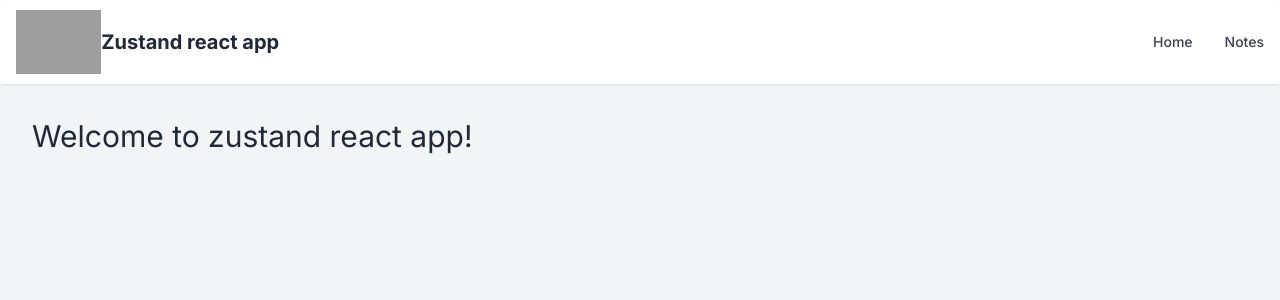
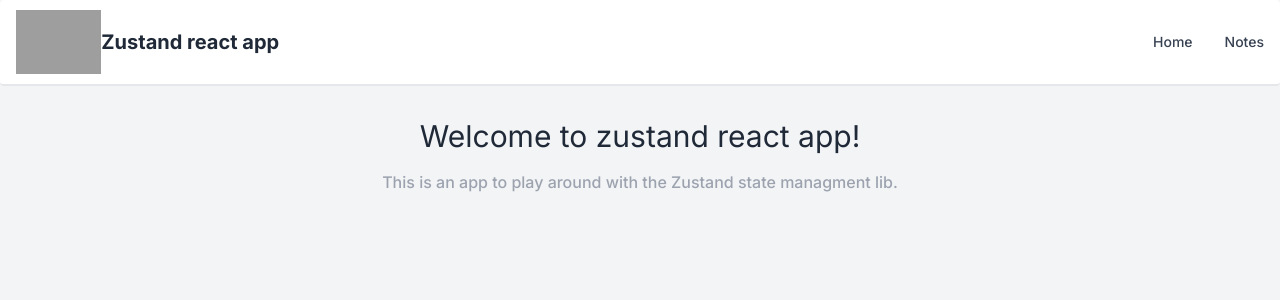
Before and after one commit to jmarc00s/zustand-react-app, a React (Vite) app: page / in a window 1280 px wide. Shown: the top 300 px of the page. Built offline with nearby package versions, Linux system fonts and the light colour scheme; grey boxes are pictures that could not be loaded.

Commit message:
Improvements on home page

```diff
--- a/src/pages/Home/index.tsx
+++ b/src/pages/Home/index.tsx
@@ -3,7 +3,16 @@ import React from 'react';
 export const HomePage = () => {
   return (
     <section>
-      <h1 className="text-3xl text-gray-800">Welcome to zustand react app!</h1>
+      <h1 className="text-3xl text-gray-800 text-center mb-4">
+        Welcome to zustand react app!
+      </h1>
+      <h2 className="text-gray-400 font-medium text-center">
+        This is an app to play around with the{' '}
+        <a target="_blank" href="https://github.com/pmndrs/zustand">
+          Zustand
+        </a>{' '}
+        state managment lib.
+      </h2>
     </section>
   );
 };
```
